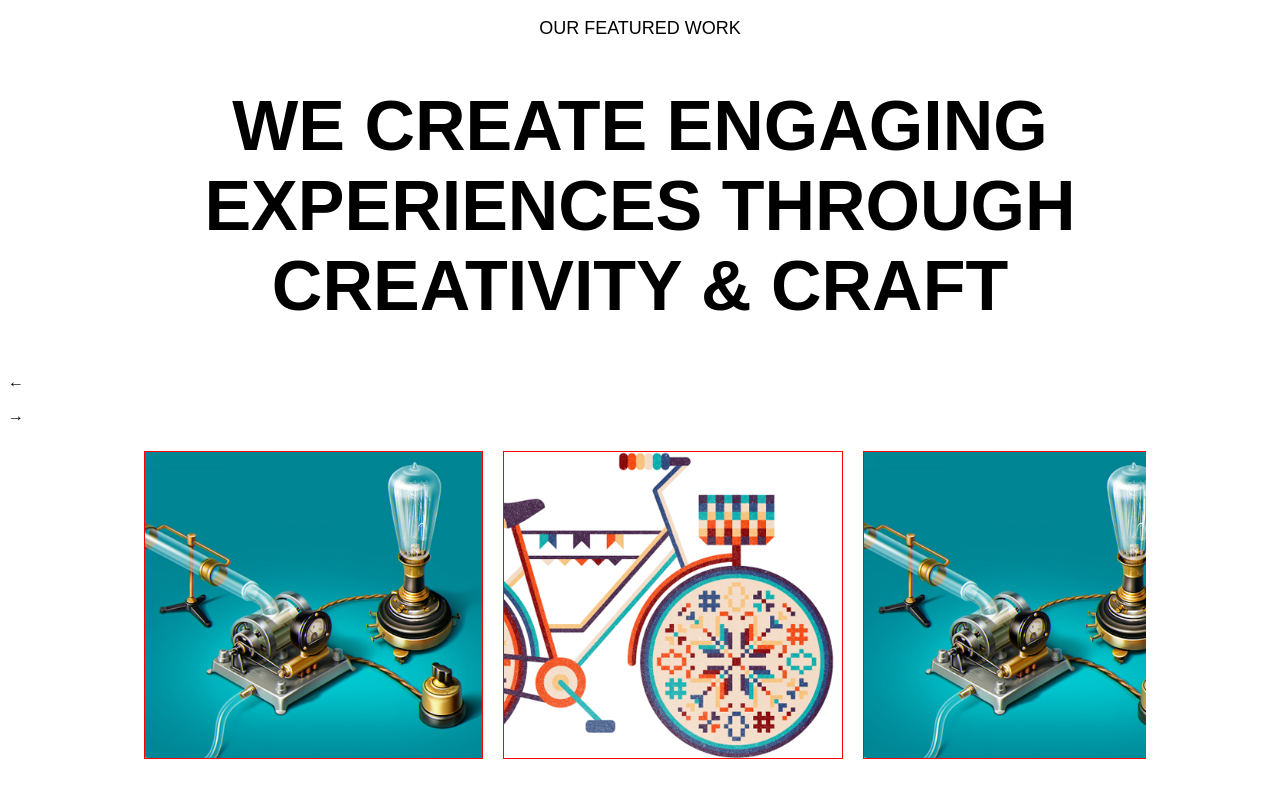
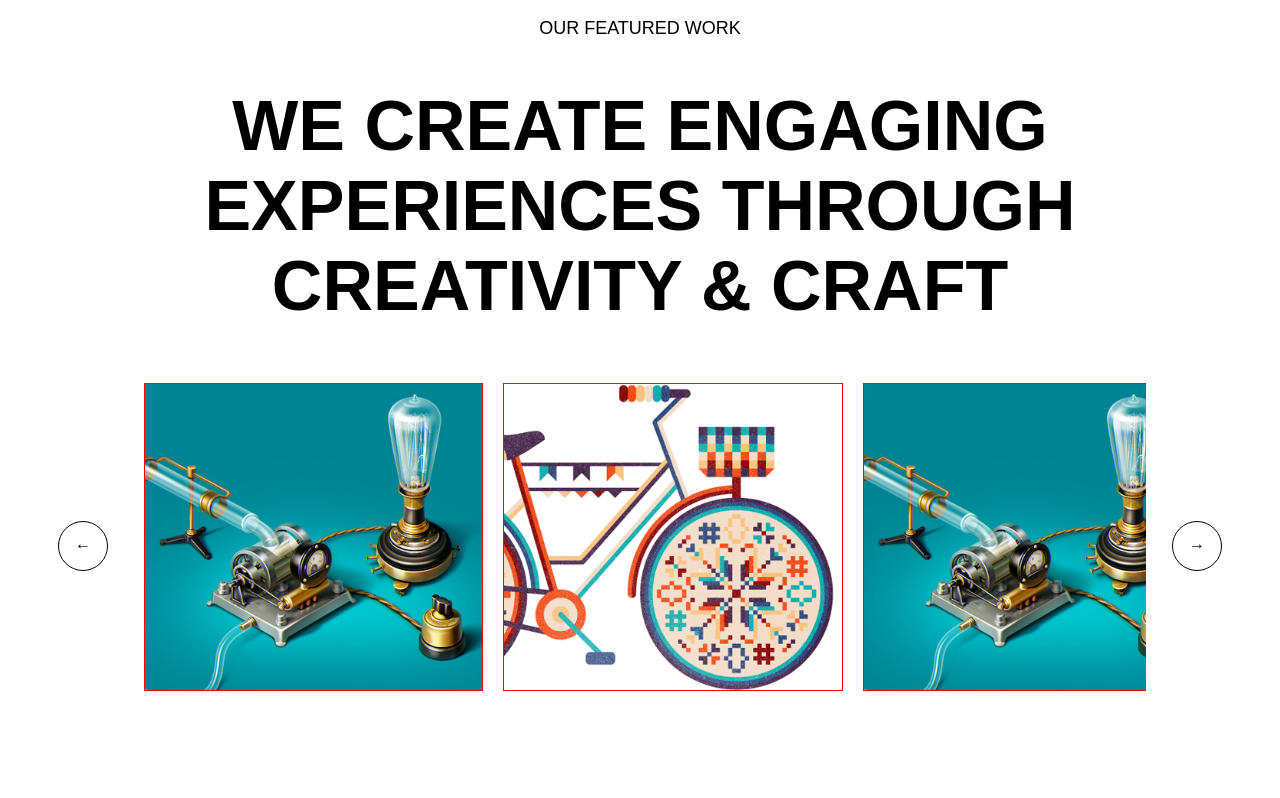
Before and after one commit to artofnext/br_hw_32_slider, a plain HTML site: page index.html in a window 1280 px wide. Drawn offline with nearby package versions, Linux system fonts and the light colour scheme.

Commit message:
style controls

```diff
--- a/css/styles.css
+++ b/css/styles.css
@@ -1,10 +1,10 @@
 
 header {
-     max-width: 1000px;
-     width: 90%;
-     margin: 0 auto;
-     text-transform: uppercase;
-     font-family: Arial, Helvetica, sans-serif;
+    max-width: 1000px;
+    width: 90%;
+    margin: 0 auto;
+    text-transform: uppercase;
+    font-family: Arial, Helvetica, sans-serif;
 }
 
 .pre-slogan {
@@ -24,6 +24,36 @@ li {
     border: 1px solid red;
     margin: 10px;
 }
+
+.jcarousel__container {
+    position: relative;
+}
+
+.jcarousel-next, .jcarousel-prev {
+    position: absolute;
+    display: block;
+    box-sizing: border-box;
+    height: 50px;
+    width: 50px;
+    border: 1px solid black;
+    text-align: center;
+    padding-top: 13px;
+    border-radius: 50%;
+    margin: 0;
+    top: 45%;
+    /* vertical-align: middle; */
+}
+
+.jcarousel-next {
+    /* top: 50%; */
+    left: 50px;
+}
+
+.jcarousel-prev {
+    /* top: 50%; */
+    right: 50px;
+}
+
 
 .jcarousel img {
     display: block;
--- a/index.html
+++ b/index.html
@@ -23,8 +23,9 @@
         </h1>
     </header>
     <main>
-        <p class="jcarousel-next">&larr;</p>
-        <p class="jcarousel-prev">&rarr;</p>
+        <div class="jcarousel__container">
+                <p class="jcarousel-next">&larr;</p>
+                <p class="jcarousel-prev">&rarr;</p>
         <div class="jcarousel">
             <ul>
                 <li><img src="img/img_2.png"> </li>
@@ -33,6 +34,7 @@
                 <li><img src="img/img_3.png"> </li>
 
             </ul>
+        </div>
         </div>
     </main>
 
--- a/js/jcarousel_config.js
+++ b/js/jcarousel_config.js
@@ -33,8 +33,8 @@ $(() => {
 
     $('.jcarousel').jcarousel({
         animation: {
-            duration: 800,
-            easing: 'linear',
+            duration: 200,
+            easing: '',
             complete: function () {
             }
         }
```
